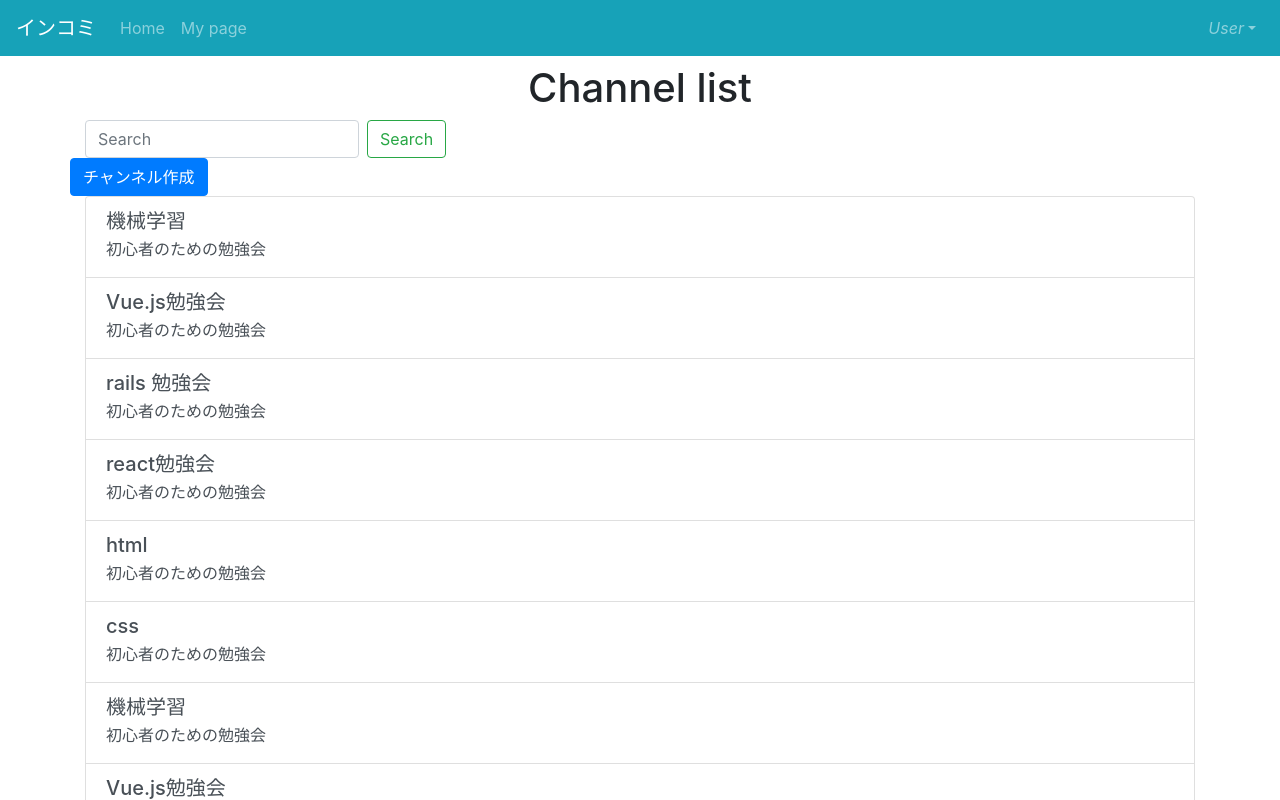
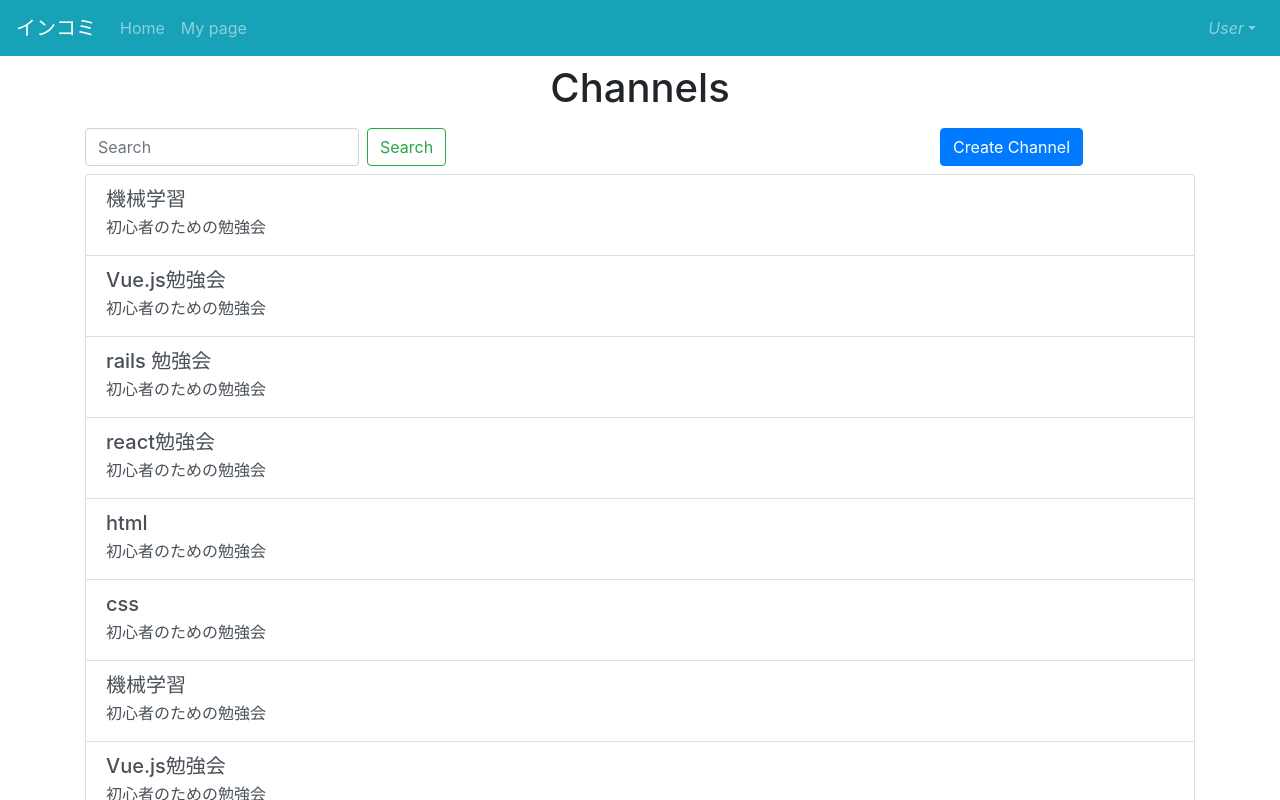
Before and after one commit to hosodr/incomi, a Nuxt app in the folder nuxt/src/app/: page / in a window 1280 px wide. Shown: the top 800 px of the page. Built offline with nearby package versions, Linux system fonts and the light colour scheme.

Commit message:
search box layout

```diff
--- a/nuxt/src/app/pages/index.vue
+++ b/nuxt/src/app/pages/index.vue
@@ -1,9 +1,10 @@
 <template>
   <div class="container">
     <div class="row justify-content-center">
-      <h1>Channel list</h1>
+      <h1>Channels</h1>
     </div>
-    <form class="form-inline my-2 my-lg-0">
+    <div class="row">
+      <form class="form-inline col-sm-7 my-2 my-lg-0">
         <input
           class="form-control mr-sm-2"
           type="search"
@@ -14,14 +15,20 @@
           Search
         </button>
       </form>
-    <div class="row">
-      <nuxt-link class="btn btn-primary" to="/channel_list/make_channel" nuxt>
-        チャンネル作成
+      <div class="col-sm-2"></div>
+      <div class="col-sm-3">
+        <nuxt-link
+          class="btn btn-primary my-2"
+          to="/channel_list/make_channel"
+          nuxt
+        >
+          Create Channel
         </nuxt-link>
+      </div>
     </div>
     <div class="list-group">
       <template v-for="channel in channels">
-        <ChannelItem :channel="channel" :key="channel.id" />
+        <ChannelItem :key="channel.id" :channel="channel" />
       </template>
     </div>
   </div>
```
Lines whose indentation alone changed are shown as unchanged.
